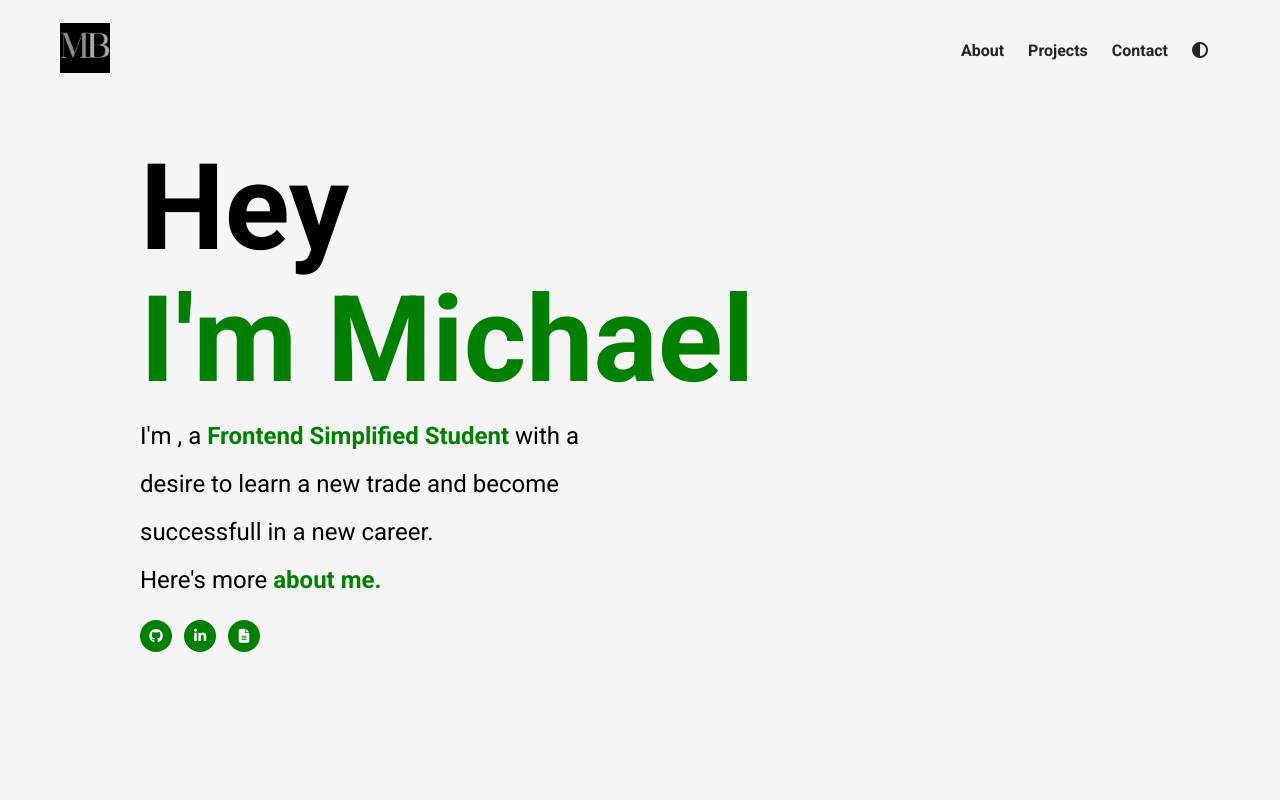
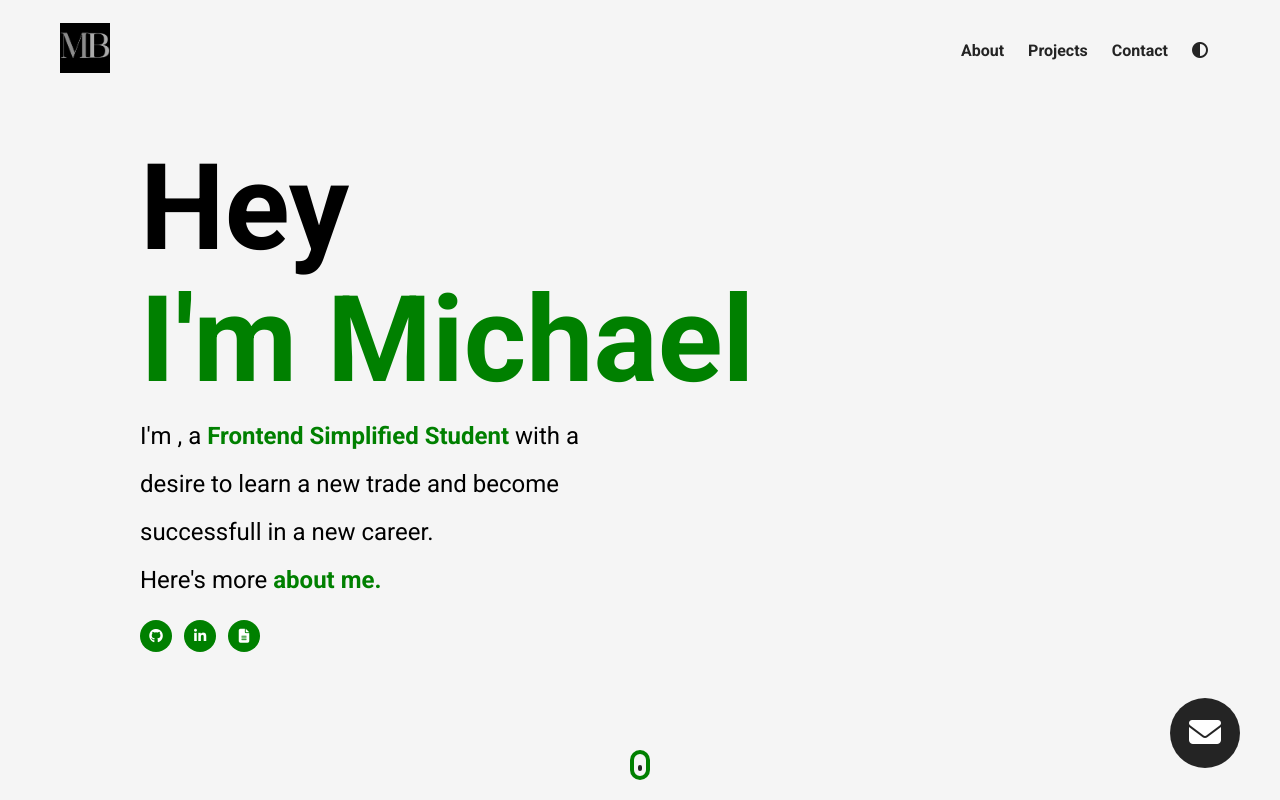
Before and after one commit to MPBorer/Advanced-E-Portfolio, a plain HTML site: page index.html in a window 1280 px wide. Drawn offline with Linux system fonts and the light colour scheme.

Commit message:
landing/done

```diff
--- a/index.html
+++ b/index.html
@@ -36,7 +36,7 @@
                     link__hover-effect--black
                     ">Contact</a>
                 </li>
-                <li class="nav__links">
+                <li class="nav__links click">
                     <a href="#" class="
                     nav__link--anchor
                     link__hover-effect
@@ -53,18 +53,26 @@
                 desire to learn a new trade and become successfull in a new career.
                 <br> Here's more <b><span class="green">about me.</span><b></p>
                  <div class="social__list">
-                    <a href="" class="social__link click">
+                    <a href="https://github.com/MPBorer" target="_blank" class="social__link click">
                         <i class="fa-brands fa-github"></i>
                     </a>
-                    <a href="" class="social__link click">
+                    <a href="https://www.linkedin.com/in/michael-borer-56441a11b/" target="_blank" class="social__link click">
                         <i class="fa-brands fa-linkedin-in"></i>
                     </a>
-                    <a href="" class="social__link click">
+                    <a href="./assets/Michael-Borer-resume-2025.pdf" target="_blank" class="social__link click">
                         <i class="fa-solid fa-file-lines"></i>
                     </a>
                  </div>
                 </div>
                 </header>
+                <button class="mail__btn click">
+                    <i class="fa-solid fa-envelope"></i>
+                </button>
+                <a href="#projects" class="scroll">
+                    <div class="scroll__icon click">
+
+                    </div>
+                </a>
     </section>
 </body>
 </html>
--- a/style.css
+++ b/style.css
@@ -8,6 +8,9 @@
 }
 li {
     list-style-type: none;
+}
+ul{
+    text-decoration: none;
 }
 p{
     line-height: 1.5;
@@ -28,7 +31,9 @@ section{
 a{
     text-decoration: none;
 }
-
+button{
+    cursor: pointer;
+}
 .click{
     transition: all 300ms ease;
 }
@@ -80,6 +85,49 @@ a{
     align-items: center;
     border-radius: 50%;
 }
+.mail__btn{
+    width: 70px;
+    height: 70px;
+    font-size: 32px;
+    border-radius: 50%;
+    border: none;
+    background-color: #242424;
+    color: white;
+    position: absolute;
+    bottom: 32px;
+    right: 40px;
+}
+.scroll{
+    position: absolute;
+    bottom: 20px;
+    left: 50%;
+}
+.scroll__icon{
+     height: 30px;
+     width: 20px;
+     border: 4px solid green;
+     border-radius: 24px;
+     transform: translateX(-50%);
+     display: flex;
+     align-items: center;
+     justify-content: center;
+}
+.scroll__icon:after {
+    content: "";
+    width: 4px;
+    height: 6px;
+    background-color: #242424;
+    border-radius: 2px;
+    animation: scroll 1000ms infinite alternate-reverse;
+}
+@keyframes scroll {
+    0%{
+        transform: translateY(3px);
+    }
+    100%{
+        transform: translateY(-3px);
+    }
+}
 
 /*
        NAVIGATION
```
Also changed, not shown: 1 other file.
